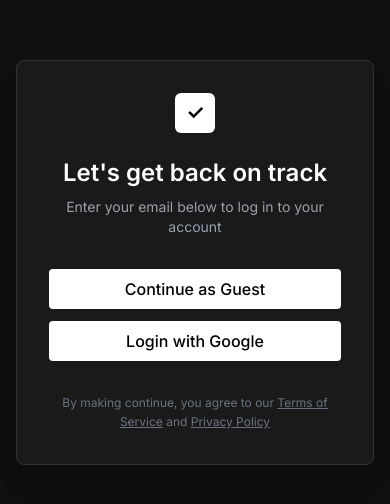
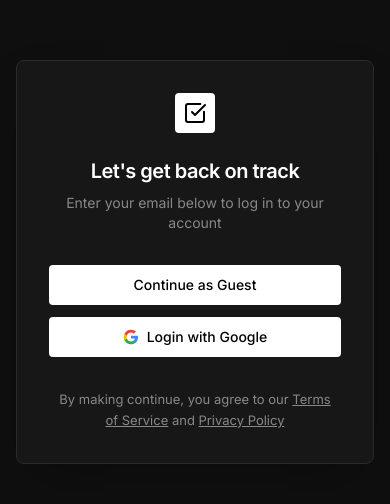
Before and after one commit to yash-yadav1804/Task_Managment-App, a Next.js app in the folder client/: page /login in a window 390 px wide. Shown: the part 160-664 px from the top of the page. Built offline with nearby package versions, Linux system fonts and the light colour scheme; no server answers.

Commit message:
feat: build responsive login interface

```diff
--- a/client/package.json
+++ b/client/package.json
@@ -11,6 +11,7 @@
   "dependencies": {
     "@tanstack/react-query": "^5.101.4",
     "axios": "^1.19.0",
+    "lucide-react": "^1.31.0",
     "next": "16.3.0",
     "react": "19.2.8",
     "react-dom": "19.2.8"
--- a/client/src/app/(auth)/login/page.tsx
+++ b/client/src/app/(auth)/login/page.tsx
@@ -3,6 +3,7 @@
 import { useAuth } from '../../../hooks/useAuth';
 import { useRouter } from 'next/navigation';
 import { useEffect } from 'react';
+import { CheckSquare } from 'lucide-react';
 
 export default function LoginPage() {
   const { user, guestLogin, isLoggingIn } = useAuth();
@@ -23,39 +24,52 @@
   };
 
   return (
-    <div className="min-h-screen flex items-center justify-center bg-[#0f0f0f] text-white p-4">
-      <div className="w-full max-w-[380px] bg-[#1a1a1a] p-8 rounded-lg border border-[#333] shadow-xl">
-        <div className="flex flex-col items-center mb-8">
-          <div className="w-10 h-10 bg-white rounded-md flex items-center justify-center mb-6">
-            <span className="text-black font-bold text-xl">✓</span>
-          </div>
-          <h1 className="text-2xl font-semibold mb-2">Let's get back on track</h1>
-          <p className="text-sm text-gray-400 text-center">
-            Enter your email below to log in to your account
-          </p>
+    <div className="min-h-screen flex items-center justify-center bg-[#0f0f0f] p-4 font-sans">
+      <div className="w-full max-w-[380px] bg-[#171717] rounded-lg border border-[#2a2a2a] p-8 shadow-2xl flex flex-col items-center">
+
+        <div className="w-10 h-10 bg-white rounded flex items-center justify-center mb-6">
+          <CheckSquare className="text-black w-6 h-6" />
         </div>
 
-        <div className="space-y-3">
+        <h1 className="text-xl font-semibold text-white mb-2 tracking-tight">Let's get back on track</h1>
+
+        <p className="text-sm text-[#888888] text-center mb-8">
+          Enter your email below to log in to your account
+        </p>
+
+        <div className="w-full space-y-3">
           <button
             onClick={handleGuestLogin}
             disabled={isLoggingIn}
-            className="w-full h-10 bg-white text-black font-medium rounded hover:bg-gray-200 transition-colors disabled:opacity-50"
+            className="w-full h-10 bg-white text-black font-medium text-[14px] rounded hover:bg-gray-200 transition-colors disabled:opacity-70 disabled:cursor-not-allowed flex items-center justify-center"
           >
+            {isLoggingIn ? (
+              <svg className="animate-spin -ml-1 mr-2 h-4 w-4 text-black" xmlns="http://www.w3.org/2000/svg" fill="none" viewBox="0 0 24 24">
+                <circle className="opacity-25" cx="12" cy="12" r="10" stroke="currentColor" strokeWidth="4"></circle>
+                <path className="opacity-75" fill="currentColor" d="M4 12a8 8 0 018-8V0C5.373 0 0 5.373 0 12h4zm2 5.291A7.962 7.962 0 014 12H0c0 3.042 1.135 5.824 3 7.938l3-2.647z"></path>
+              </svg>
+            ) : null}
             {isLoggingIn ? 'Logging in...' : 'Continue as Guest'}
           </button>
 
           <button
-            className="w-full h-10 bg-white text-black font-medium rounded hover:bg-gray-200 transition-colors flex items-center justify-center gap-2"
+            className="w-full h-10 bg-white text-black font-medium text-[14px] rounded hover:bg-gray-200 transition-colors flex items-center justify-center gap-2"
           >
+            <svg viewBox="0 0 24 24" className="w-4 h-4" xmlns="http://www.w3.org/2000/svg">
+              <path d="M22.56 12.25c0-.78-.07-1.53-.2-2.25H12v4.26h5.92c-.26 1.37-1.04 2.53-2.21 3.31v2.77h3.57c2.08-1.92 3.28-4.74 3.28-8.09z" fill="#4285F4"/>
+              <path d="M12 23c2.97 0 5.46-.98 7.28-2.66l-3.57-2.77c-.98.66-2.23 1.06-3.71 1.06-2.86 0-5.29-1.93-6.16-4.53H2.18v2.84C3.99 20.53 7.7 23 12 23z" fill="#34A853"/>
+              <path d="M5.84 14.09c-.22-.66-.35-1.36-.35-2.09s.13-1.43.35-2.09V7.07H2.18C1.43 8.55 1 10.22 1 12s.43 3.45 1.18 4.93l2.85-2.22.81-.62z" fill="#FBBC05"/>
+              <path d="M12 5.38c1.62 0 3.06.56 4.21 1.64l3.15-3.15C17.45 2.09 14.97 1 12 1 7.7 1 3.99 3.47 2.18 7.07l3.66 2.84c.87-2.6 3.3-4.53 6.16-4.53z" fill="#EA4335"/>
+            </svg>
             Login with Google
           </button>
         </div>
 
-        <p className="mt-8 text-xs text-gray-500 text-center leading-relaxed">
+        <p className="mt-8 text-[13px] text-[#888888] text-center leading-relaxed max-w-[280px]">
           By making continue, you agree to our{' '}
-          <a href="#" className="underline hover:text-gray-300">Terms of Service</a>{' '}
-          and{' '}
-          <a href="#" className="underline hover:text-gray-300">Privacy Policy</a>
+          <a href="#" className="underline hover:text-white transition-colors">Terms of Service</a>
+          {' '}and{' '}
+          <a href="#" className="underline hover:text-white transition-colors">Privacy Policy</a>
         </p>
       </div>
     </div>
```
Also changed, not shown: 1 other file (tests, documents, lock files or other folders).
